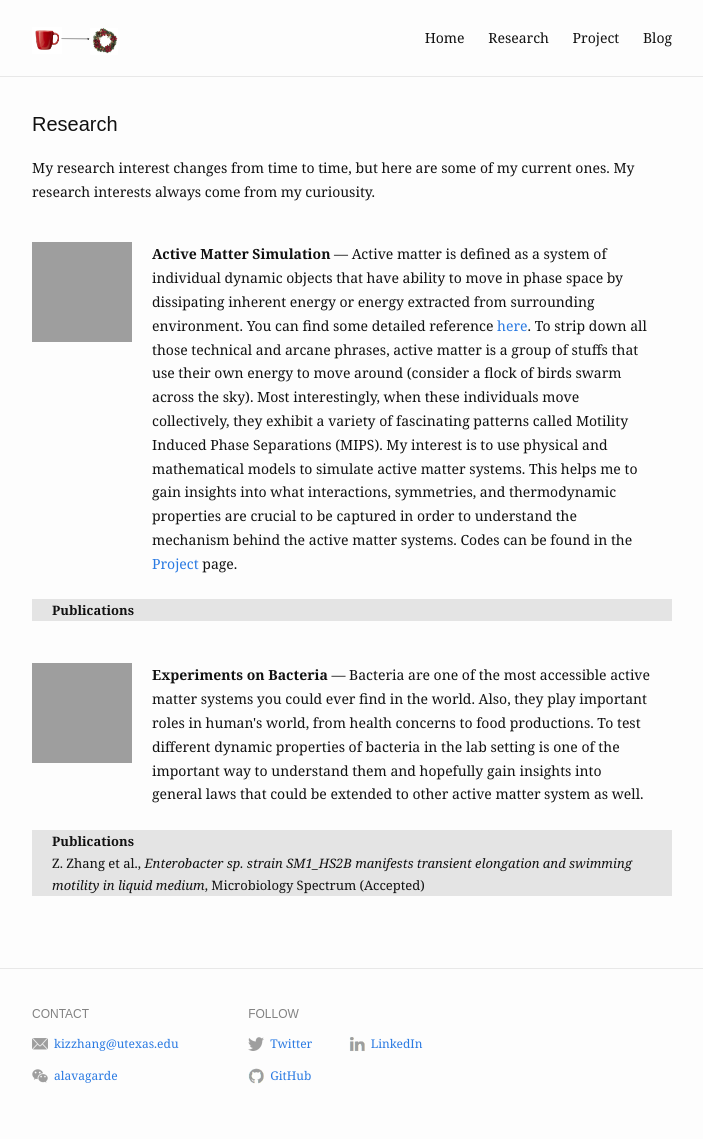
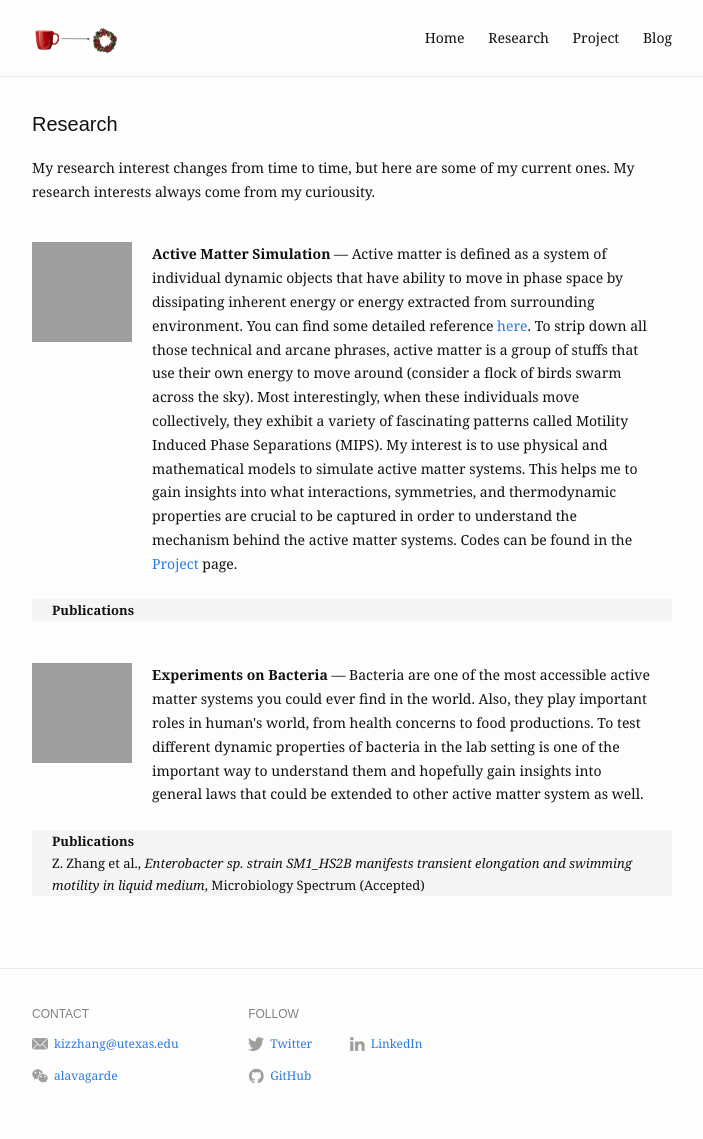
Before and after one commit to kizzhang/kizzhang.github.io, a Jekyll site: the page built from research.md, in a window 1280 px wide. Shown: the whole page, without its empty margins (288-991 px from the left). Built offline with Jekyll 4.4.1, drawn with Linux system fonts in a browser that asks for light colours.

Commit message:
Update _research.scss

```diff
--- a/_sass/_research.scss
+++ b/_sass/_research.scss
@@ -23,5 +23,5 @@
   padding-right: 20px;
   padding-left: 20px;
   width: 600px;
-  background-color: rgb(228, 228, 228);
+  background-color: rgb(245, 245, 245);
 }
```
